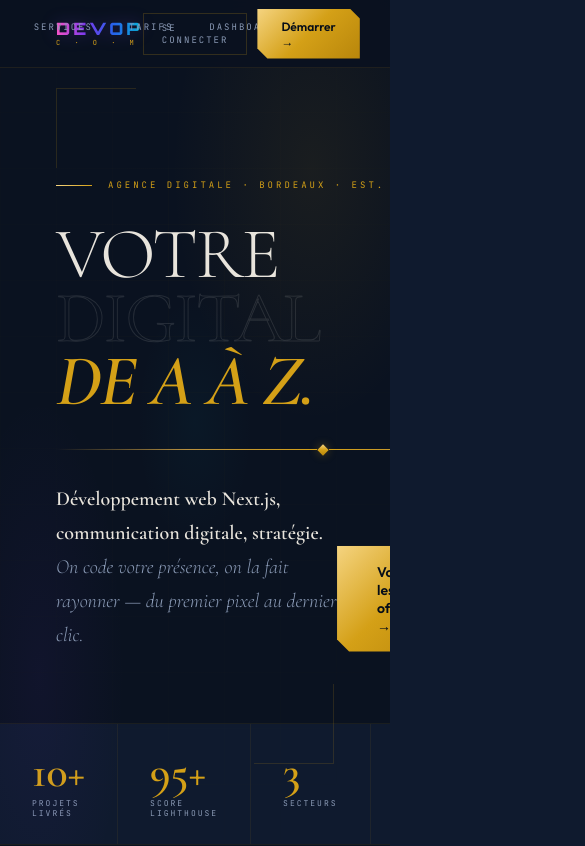
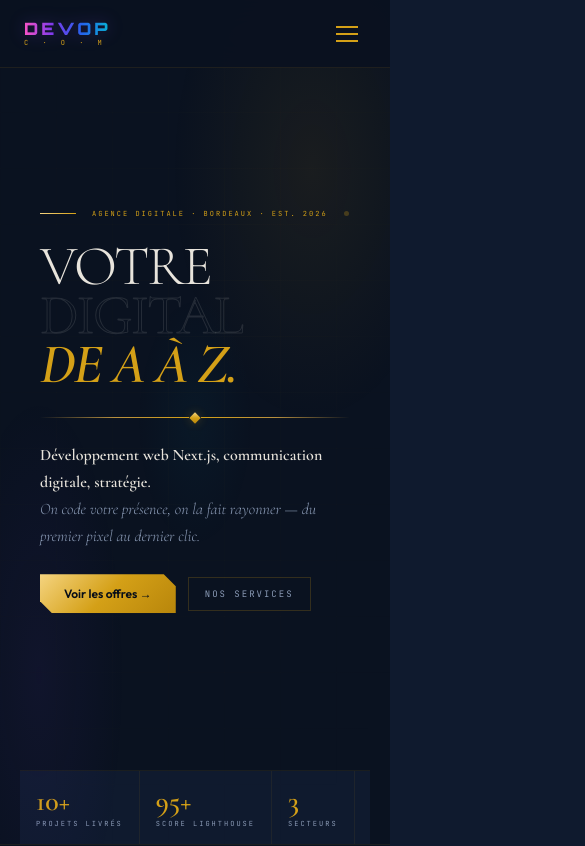
Before and after one commit to mandelathiaw99-cell/devopcom, a Next.js app: page / in a window 390 px wide. Shown: the top 846 px of the page, 585 px wide, since content can reach past the window. Built offline with nearby package versions, Linux system fonts and the light colour scheme.

Commit message:
fix: responsive mobile toutes sections

```diff
--- a/app/globals.css
+++ b/app/globals.css
@@ -53,3 +53,91 @@ body {
 ::-webkit-scrollbar { width: 2px; }
 ::-webkit-scrollbar-track { background: var(--bg); }
 ::-webkit-scrollbar-thumb { background: var(--gold); }
+
+/* ── RESPONSIVE MOBILE ── */
+@media (max-width: 768px) {
+
+  section {
+    padding-left: 20px !important;
+    padding-right: 20px !important;
+  }
+
+  /* Services */
+  .svc-grid {
+    grid-template-columns: 1fr !important;
+  }
+
+  /* Packs */
+  .packs-grid {
+    grid-template-columns: 1fr !important;
+  }
+
+  .packs-head {
+    flex-direction: column !important;
+    gap: 24px !important;
+  }
+
+  /* Process */
+  .proc-grid {
+    grid-template-columns: 1fr 1fr !important;
+  }
+
+  /* About */
+  .about-grid {
+    grid-template-columns: 1fr !important;
+  }
+
+  /* Testimonials */
+  .testi-grid {
+    grid-template-columns: 1fr !important;
+  }
+
+  /* Dashboard */
+  .dash-body {
+    grid-template-columns: 1fr !important;
+  }
+
+  /* Footer */
+  .footer-top {
+    grid-template-columns: 1fr 1fr !important;
+  }
+
+  /* CTA */
+  .cta-acts {
+    flex-direction: column !important;
+    align-items: center !important;
+  }
+
+  /* Hero bottom */
+  .hero-bottom {
+    flex-direction: column !important;
+  }
+
+  /* Packs head */
+  .packs-head {
+    flex-direction: column !important;
+  }
+}
+
+@media (max-width: 480px) {
+
+  .proc-grid {
+    grid-template-columns: 1fr !important;
+  }
+
+  .footer-top {
+    grid-template-columns: 1fr !important;
+  }
+
+  .testi-grid {
+    grid-template-columns: 1fr !important;
+  }
+
+  .dash-kpis {
+    grid-template-columns: 1fr 1fr !important;
+  }
+
+  .dash-cols {
+    grid-template-columns: 1fr !important;
+  }
+}
--- a/components/layout/Navbar.tsx
+++ b/components/layout/Navbar.tsx
@@ -5,6 +5,7 @@ import { useState, useEffect } from 'react'
 
 export default function Navbar() {
   const [scrolled, setScrolled] = useState(false)
+  const [menuOpen, setMenuOpen] = useState(false)
 
   useEffect(() => {
     const handleScroll = () => setScrolled(window.scrollY > 20)
@@ -12,10 +13,18 @@ export default function Navbar() {
     return () => window.removeEventListener('scroll', handleScroll)
   }, [])
 
+  const links = [
+    { label: 'Services', href: '#services' },
+    { label: 'Tarifs', href: '#packs' },
+    { label: 'Dashboard', href: '#dashboard' },
+    { label: 'À propos', href: '#about' },
+  ]
+
   return (
+    <>
       <nav style={{
         position: 'fixed', top: 0, left: 0, right: 0, zIndex: 200,
-      height: '68px', padding: '0 56px',
+        height: '68px', padding: '0 24px',
         display: 'flex', alignItems: 'center', justifyContent: 'space-between',
         background: scrolled ? 'rgba(10,18,32,.97)' : 'rgba(10,18,32,.92)',
         backdropFilter: 'blur(20px)',
@@ -40,51 +49,106 @@ export default function Navbar() {
           }}>C · O · M</div>
         </Link>
 
-      {/* Liens centre */}
+        {/* Liens desktop */}
         <ul style={{
           display: 'flex', gap: '36px', listStyle: 'none',
           position: 'absolute', left: '50%', transform: 'translateX(-50%)',
-      }}>
-        {[
-          { label: 'Services', href: '#services' },
-          { label: 'Tarifs', href: '#packs' },
-          { label: 'Dashboard', href: '#dashboard' },
-          { label: 'À propos', href: '#about' },
-        ].map((link) => (
+          margin: 0, padding: 0,
+        }} className="nav-desktop">
+          {links.map(link => (
             <li key={link.href}>
               <Link href={link.href} style={{
                 fontFamily: "'JetBrains Mono', monospace",
                 fontSize: '9px', letterSpacing: '2px', textTransform: 'uppercase',
                 color: 'var(--blue-muted)', textDecoration: 'none',
-              transition: 'color .2s',
-            }}>
-              {link.label}
-            </Link>
+              }}>{link.label}</Link>
             </li>
           ))}
         </ul>
 
-      {/* Boutons droite */}
-      <div style={{ display: 'flex', gap: '10px', alignItems: 'center' }}>
-        <Link href="/dashboard" style={{
+        {/* Boutons desktop */}
+        <div style={{ display: 'flex', gap: '10px', alignItems: 'center' }} className="nav-desktop">
+          <Link href="/auth/login" style={{
             fontFamily: "'JetBrains Mono', monospace",
             fontSize: '9px', letterSpacing: '2px', textTransform: 'uppercase',
             color: 'var(--blue-muted)', textDecoration: 'none', padding: '8px 18px',
             border: '1px solid rgba(212,160,23,.2)',
-          transition: 'border-color .2s, color .2s',
-        }}>
-          Se connecter
-        </Link>
+          }}>Se connecter</Link>
           <Link href="#contact" style={{
             fontFamily: "'Outfit', sans-serif",
             fontWeight: 600, fontSize: '12px',
             color: 'var(--black)', textDecoration: 'none', padding: '10px 24px',
             background: 'linear-gradient(135deg, #f5d480, #d4a017, #b8860b)',
             clipPath: 'polygon(0 0, calc(100% - 10px) 0, 100% 10px, 100% 100%, 10px 100%, 0 calc(100% - 10px))',
+          }}>Démarrer →</Link>
+        </div>
+
+        {/* Hamburger mobile */}
+        <button
+          onClick={() => setMenuOpen(!menuOpen)}
+          className="nav-mobile"
+          style={{
+            background: 'none', border: 'none', cursor: 'pointer',
+            display: 'flex', flexDirection: 'column', gap: '5px', padding: '8px',
           }}>
-          Démarrer →
-        </Link>
+          <span style={{ display: 'block', width: '22px', height: '2px', background: 'var(--gold)', transition: 'transform .3s', transform: menuOpen ? 'rotate(45deg) translate(5px, 5px)' : 'none' }} />
+          <span style={{ display: 'block', width: '22px', height: '2px', background: 'var(--gold)', transition: 'opacity .3s', opacity: menuOpen ? 0 : 1 }} />
+          <span style={{ display: 'block', width: '22px', height: '2px', background: 'var(--gold)', transition: 'transform .3s', transform: menuOpen ? 'rotate(-45deg) translate(5px, -5px)' : 'none' }} />
+        </button>
+      </nav>
+
+      {/* Menu mobile */}
+      {menuOpen && (
+        <div style={{
+          position: 'fixed', top: '68px', left: 0, right: 0, zIndex: 199,
+          background: 'rgba(10,18,32,.98)',
+          backdropFilter: 'blur(20px)',
+          borderBottom: '1px solid rgba(212,160,23,.1)',
+          padding: '24px',
+          display: 'flex', flexDirection: 'column', gap: '16px',
+        }}>
+          {links.map(link => (
+            <Link key={link.href} href={link.href}
+              onClick={() => setMenuOpen(false)}
+              style={{
+                fontFamily: "'JetBrains Mono', monospace",
+                fontSize: '11px', letterSpacing: '2px', textTransform: 'uppercase',
+                color: 'var(--white)', textDecoration: 'none',
+                padding: '12px 0',
+                borderBottom: '1px solid rgba(212,160,23,.08)',
+              }}>{link.label}</Link>
+          ))}
+          <Link href="/auth/login"
+            onClick={() => setMenuOpen(false)}
+            style={{
+              fontFamily: "'JetBrains Mono', monospace",
+              fontSize: '11px', letterSpacing: '2px', textTransform: 'uppercase',
+              color: 'var(--gold)', textDecoration: 'none',
+              padding: '12px 0',
+              borderBottom: '1px solid rgba(212,160,23,.08)',
+            }}>Se connecter</Link>
+          <Link href="#contact"
+            onClick={() => setMenuOpen(false)}
+            style={{
+              fontFamily: "'Outfit', sans-serif",
+              fontWeight: 600, fontSize: '13px',
+              color: 'var(--black)', textDecoration: 'none',
+              padding: '14px', textAlign: 'center',
+              background: 'linear-gradient(135deg, #f5d480, #d4a017, #b8860b)',
+            }}>Démarrer →</Link>
         </div>
-    </nav>
+      )}
+
+      <style>{`
+        @media (max-width: 768px) {
+          .nav-desktop { display: none !important; }
+          .nav-mobile { display: flex !important; }
+        }
+        @media (min-width: 769px) {
+          .nav-mobile { display: none !important; }
+          .nav-desktop { display: flex !important; }
+        }
+      `}</style>
+    </>
   )
 }
--- a/components/sections/Hero.tsx
+++ b/components/sections/Hero.tsx
@@ -42,15 +42,15 @@ export default function Hero() {
         maskImage: 'radial-gradient(ellipse 80% 80% at 50% 40%, black 20%, transparent 100%)',
       }} />
 
-      {/* Ornements coins */}
-      <div style={{
+      {/* Ornements coins — cachés mobile */}
+      <div className="hero-orn" style={{
         position: 'absolute', top: '88px', left: '56px',
         width: '80px', height: '80px',
         borderLeft: '1px solid rgba(212,160,23,.15)',
         borderTop: '1px solid rgba(212,160,23,.15)',
         pointerEvents: 'none',
       }} />
-      <div style={{
+      <div className="hero-orn" style={{
         position: 'absolute', bottom: '80px', right: '56px',
         width: '80px', height: '80px',
         borderRight: '1px solid rgba(212,160,23,.15)',
@@ -61,7 +61,8 @@ export default function Hero() {
       {/* Contenu principal */}
       <div style={{
         display: 'flex', flexDirection: 'column', justifyContent: 'center',
-        padding: '80px 56px 40px', position: 'relative', zIndex: 2,
+        padding: 'clamp(24px, 5vw, 80px) clamp(20px, 5vw, 56px) 40px',
+        position: 'relative', zIndex: 2,
         opacity: mounted ? 1 : 0,
         transform: mounted ? 'translateY(0)' : 'translateY(28px)',
         transition: 'opacity .8s ease, transform .8s ease',
@@ -70,19 +71,19 @@ export default function Hero() {
         {/* Eyebrow */}
         <div style={{
           display: 'flex', alignItems: 'center', gap: '16px',
-          marginBottom: '32px',
+          marginBottom: '24px',
         }}>
-          <div style={{ width: '36px', height: '1px', background: 'linear-gradient(90deg, #f5d480, #d4a017)' }} />
+          <div style={{ width: '36px', height: '1px', background: 'linear-gradient(90deg, #f5d480, #d4a017)', flexShrink: 0 }} />
           <span style={{
             fontFamily: "'JetBrains Mono', monospace",
-            fontSize: '9px', letterSpacing: '3px', textTransform: 'uppercase',
+            fontSize: 'clamp(7px, 1.5vw, 9px)', letterSpacing: '2px', textTransform: 'uppercase',
             color: 'var(--gold)',
           }}>
             Agence digitale · Bordeaux · Est. 2026
           </span>
           <div style={{
             width: '5px', height: '5px', borderRadius: '50%',
-            background: 'var(--gold)',
+            background: 'var(--gold)', flexShrink: 0,
             animation: 'blink 2s ease-in-out infinite',
           }} />
         </div>
@@ -90,7 +91,7 @@ export default function Hero() {
         {/* Titre */}
         <h1 style={{
           fontFamily: "'Cormorant Garamond', serif",
-          fontSize: 'clamp(72px, 11vw, 160px)',
+          fontSize: 'clamp(56px, 12vw, 160px)',
           fontWeight: 300, lineHeight: .88, letterSpacing: '-2px',
           marginBottom: 0,
         }}>
@@ -109,27 +110,26 @@ export default function Hero() {
         {/* Divider */}
         <div style={{
           display: 'flex', alignItems: 'center',
-          margin: '32px 0 28px',
+          margin: '24px 0 20px',
         }}>
           <div style={{ flex: 1, height: '1px', background: 'linear-gradient(90deg, transparent, #b8903f, #d4a017)' }} />
           <div style={{
             width: '8px', height: '8px',
             background: 'linear-gradient(135deg, #f5d480, #d4a017, #b8860b)',
             transform: 'rotate(45deg)',
-            boxShadow: '0 0 10px rgba(212,160,23,.4)',
+            boxShadow: '0 0 10px rgba(212,160,23,.3)',
             flexShrink: 0, margin: '0 2px',
           }} />
           <div style={{ flex: 1, height: '1px', background: 'linear-gradient(90deg, #d4a017, #b8903f, transparent)' }} />
         </div>
 
-        {/* Bottom row */}
-        <div style={{
-          display: 'flex', justifyContent: 'space-between', alignItems: 'flex-end',
-        }}>
+        {/* Description + CTA */}
+        <div className="hero-bottom">
           <p style={{
             fontFamily: "'Cormorant Garamond', serif",
-            fontSize: '20px', fontWeight: 400, lineHeight: 1.7,
-            color: 'var(--blue-muted)', maxWidth: '440px', fontStyle: 'italic',
+            fontSize: 'clamp(16px, 2.5vw, 20px)', fontWeight: 400, lineHeight: 1.7,
+            color: 'var(--blue-muted)', fontStyle: 'italic',
+            marginBottom: '24px',
           }}>
             <strong style={{ fontStyle: 'normal', fontWeight: 600, color: 'var(--white)' }}>
               Développement web Next.js, communication digitale, stratégie.
@@ -138,22 +138,24 @@ export default function Hero() {
             On code votre présence, on la fait rayonner — du premier pixel au dernier clic.
           </p>
 
-          <div style={{ display: 'flex', gap: '14px', alignItems: 'center' }}>
+          <div style={{ display: 'flex', gap: '12px', alignItems: 'center', flexWrap: 'wrap' }}>
             <Link href="#packs" style={{
               fontFamily: "'Outfit', sans-serif",
-              fontWeight: 600, fontSize: '14px',
-              color: 'var(--black)', textDecoration: 'none', padding: '17px 40px',
+              fontWeight: 600, fontSize: 'clamp(12px, 2vw, 14px)',
+              color: 'var(--black)', textDecoration: 'none',
+              padding: 'clamp(12px, 2vw, 17px) clamp(24px, 4vw, 40px)',
               background: 'linear-gradient(135deg, #f5d480, #d4a017, #b8860b)',
               clipPath: 'polygon(0 0, calc(100% - 12px) 0, 100% 12px, 100% 100%, 12px 100%, 0 calc(100% - 12px))',
-              boxShadow: '0 8px 32px rgba(212,160,23,.25)',
+              boxShadow: '0 8px 32px rgba(212,160,23,.2)',
               display: 'inline-block',
             }}>
               Voir les offres →
             </Link>
             <Link href="#services" style={{
               fontFamily: "'JetBrains Mono', monospace",
-              fontSize: '10px', letterSpacing: '2px', textTransform: 'uppercase',
-              color: 'var(--blue-muted)', textDecoration: 'none', padding: '15px 28px',
+              fontSize: 'clamp(9px, 1.5vw, 10px)', letterSpacing: '2px', textTransform: 'uppercase',
+              color: 'var(--blue-muted)', textDecoration: 'none',
+              padding: 'clamp(10px, 2vw, 15px) clamp(16px, 3vw, 28px)',
               border: '1px solid rgba(212,160,23,.2)',
             }}>
               Nos services
@@ -163,9 +165,10 @@ export default function Hero() {
       </div>
 
       {/* Stats bar */}
-      <div style={{
+      <div className="hero-stats" style={{
         display: 'flex',
         borderTop: '1px solid rgba(212,160,23,.08)',
+        overflowX: 'auto',
       }}>
         {[
           { n: '10+', l: 'Projets livrés' },
@@ -175,18 +178,19 @@ export default function Hero() {
           { n: '48h', l: 'Réponse garantie' },
         ].map((stat) => (
           <div key={stat.l} style={{
-            flex: 1, padding: '26px 32px',
+            flex: '1 0 auto', padding: 'clamp(16px, 3vw, 26px) clamp(16px, 3vw, 32px)',
             borderRight: '1px solid rgba(212,160,23,.08)',
             background: 'var(--bg)',
+            minWidth: '80px',
           }}>
             <div style={{
               fontFamily: "'Cormorant Garamond', serif",
-              fontSize: '44px', fontWeight: 600,
+              fontSize: 'clamp(28px, 4vw, 44px)', fontWeight: 600,
               color: 'var(--gold)', lineHeight: 1,
             }}>{stat.n}</div>
             <div style={{
               fontFamily: "'JetBrains Mono', monospace",
-              fontSize: '8px', letterSpacing: '2px',
+              fontSize: 'clamp(7px, 1vw, 8px)', letterSpacing: '2px',
               textTransform: 'uppercase', color: 'var(--blue-muted)',
               marginTop: '4px',
             }}>{stat.l}</div>
@@ -199,6 +203,9 @@ export default function Hero() {
           0%, 100% { opacity: 1; }
           50% { opacity: .2; }
         }
+        @media (max-width: 768px) {
+          .hero-orn { display: none !important; }
+        }
       `}</style>
     </section>
   )
```
Lines whose indentation alone changed are shown as unchanged.
